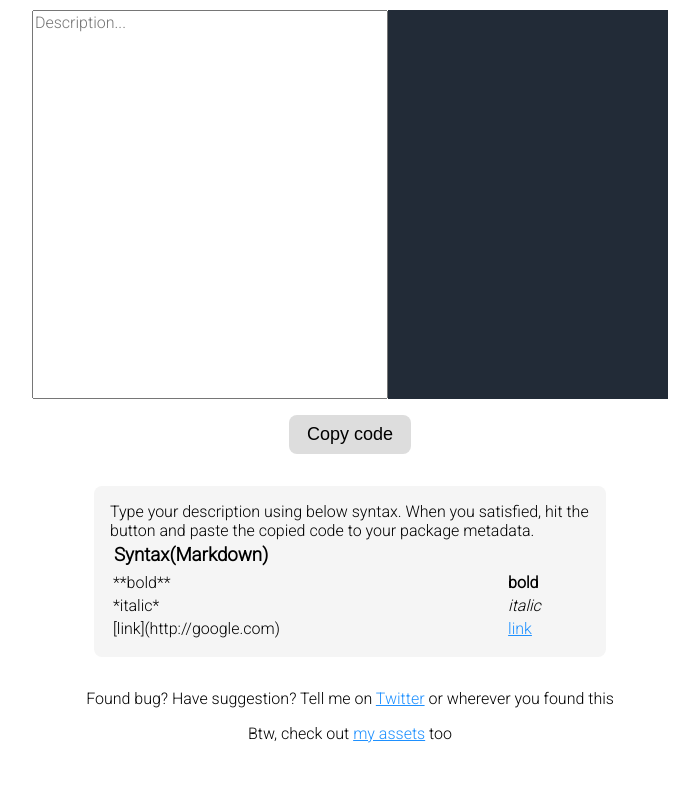
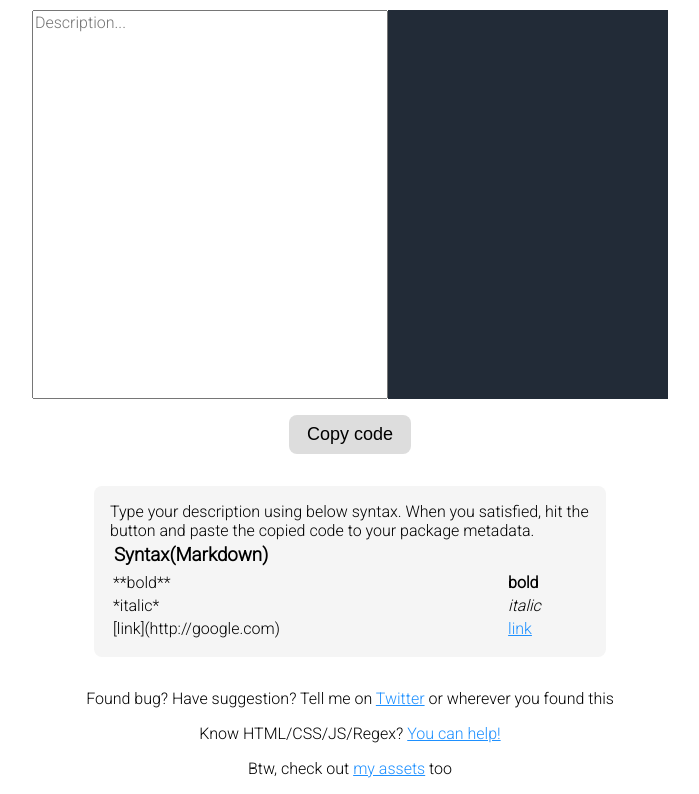
Before and after one commit to LeLocTai/AsMe, a plain HTML site: page index.html in a window 1280 px wide. Shown: the part 92-886 px from the top of the page, without its empty margins (290-989 px from the left). Before the commit the page ends 851 px from the top, so only its background shows below. Drawn offline with Linux system fonts and the light colour scheme; some packages are replaced by stand-ins of ours; a script that the page names is missing.

Commit message:
Add github link

```diff
--- a/index.html
+++ b/index.html
@@ -35,6 +35,7 @@
     </article>
     <footer>
         <p>Found bug? Have suggestion? Tell me on <a href="https://twitter.com/LeLocTai" target="_blank">Twitter</a> or wherever you found this</p>
+        <p>Know HTML/CSS/JS/Regex? <a href="https://github.com/LeLocTai/AsMe" target="_blank">You can help!</a></p>
         <p>Btw, check out <a href="https://leloctai.tk/asset/" target="_blank">my assets</a> too</p>
     </footer>
     <link href="https://fonts.googleapis.com/css?family=Roboto:300" rel="stylesheet"> </body>
```
